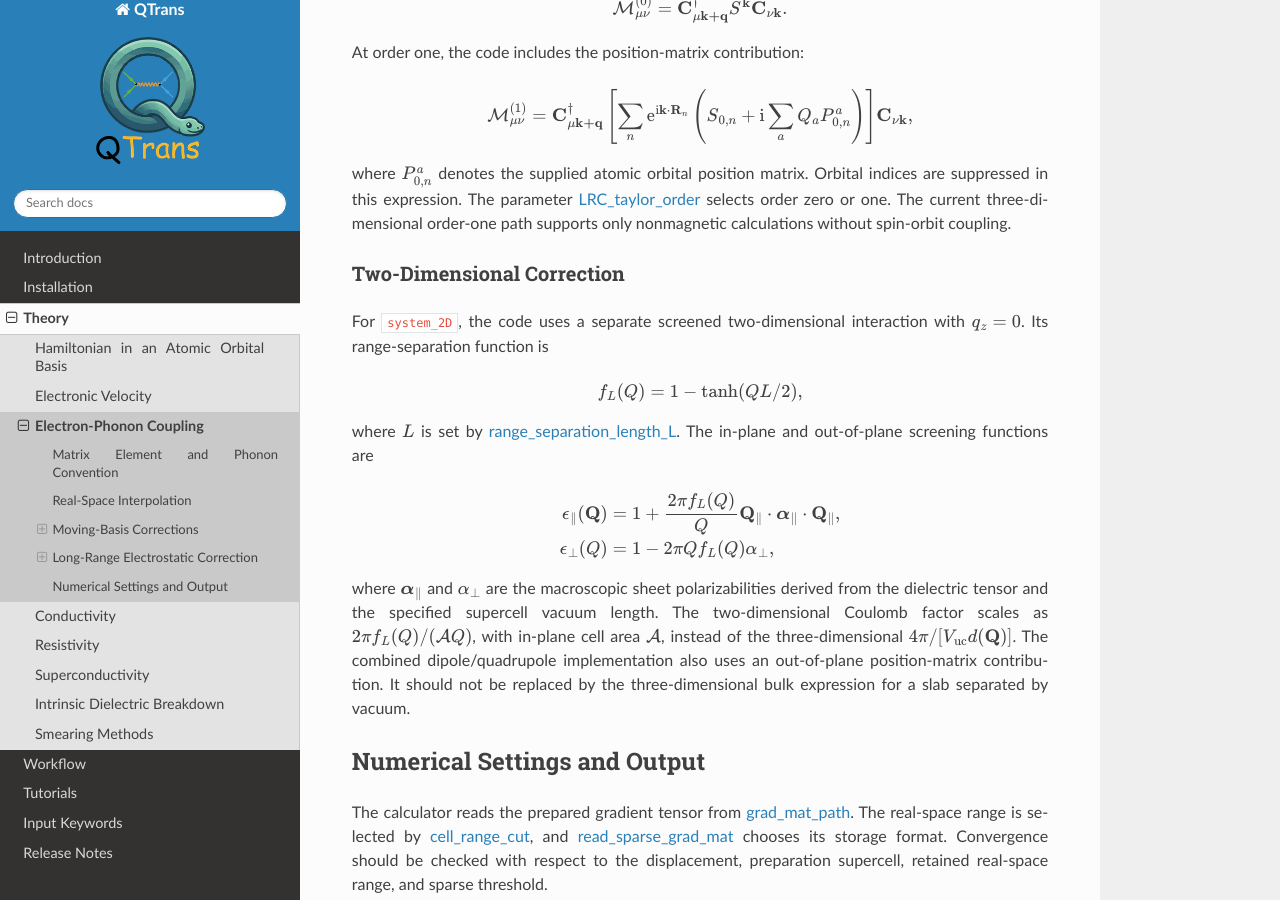
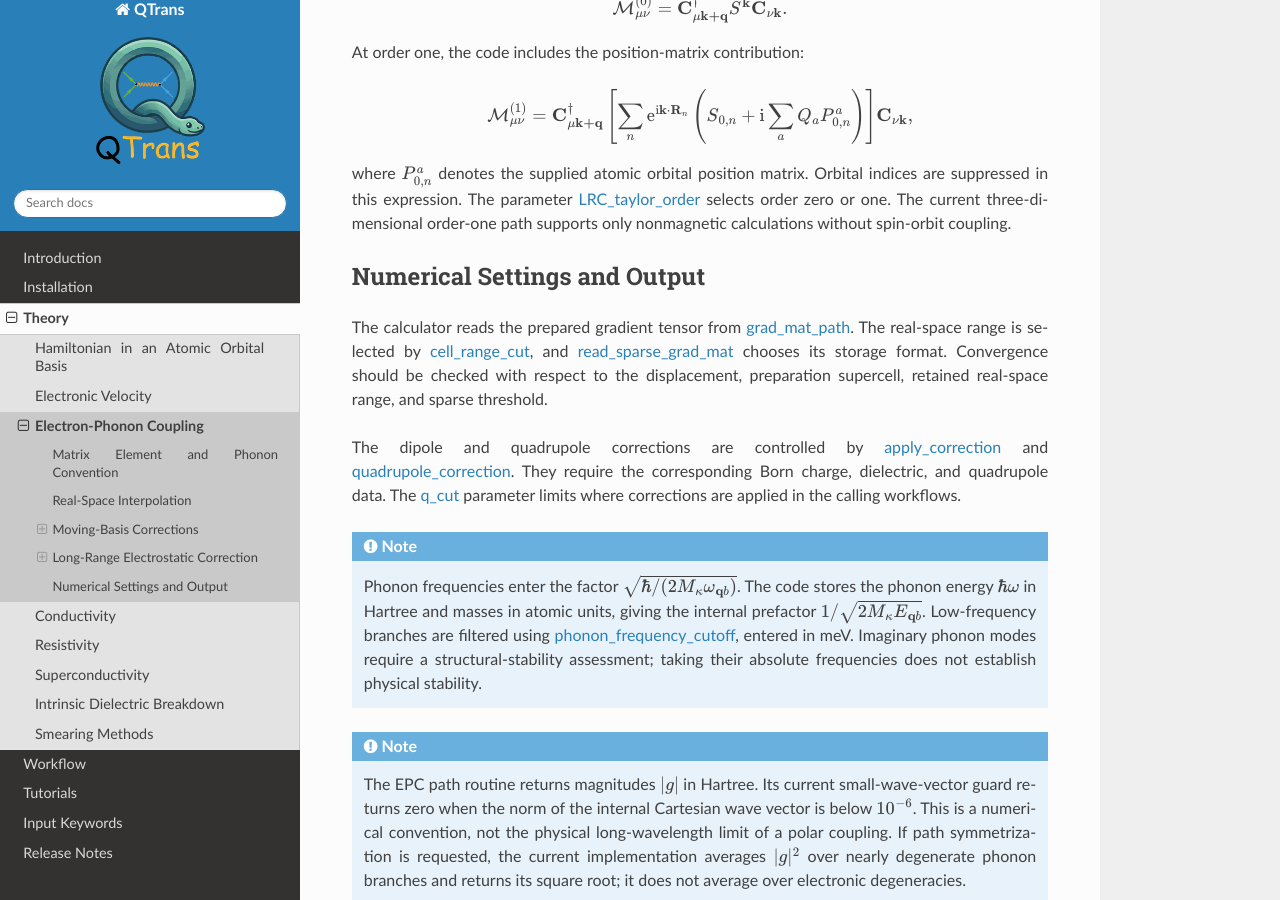
Before and after one commit to haozheli01/QTrans, a Sphinx documentation site: the page built from docs/source/theory/epc.rst, in a window 1280 px wide and 900 px high, scrolled down 3718 px. Built offline with Sphinx 7.4.7 and the Read the Docs theme 3.1.0, drawn with Linux system fonts in a browser that asks for light colours; cross-references to code outside the pages are shown as plain code.

Commit message:
删除二维长程修正参数和理论

```diff
--- a/docs/source/theory/epc.rst
+++ b/docs/source/theory/epc.rst
@@ -282,39 +282,6 @@ Orbital indices are suppressed in this expression. The parameter
 The current three-dimensional order-one path supports only nonmagnetic
 calculations without spin-orbit coupling.
 
-Two-Dimensional Correction
-^^^^^^^^^^^^^^^^^^^^^^^^^^
-
-For ``system_2D``, the code uses a separate screened two-dimensional
-interaction with :math:`q_z=0`. Its range-separation function is
-
-.. math::
-
-    f_L(Q)=1-\tanh(QL/2),
-
-where :math:`L` is set by
-:ref:`range_separation_length_L <cal_range_separation_length_L>`. The
-in-plane and out-of-plane screening functions are
-
-.. math::
-
-    \epsilon_\parallel(\mathbf Q)
-    &=1+\frac{2\pi f_L(Q)}{Q}
-    \mathbf Q_\parallel\cdot\boldsymbol\alpha_\parallel
-    \cdot\mathbf Q_\parallel, \\
-    \epsilon_\perp(Q)
-    &=1-2\pi Qf_L(Q)\alpha_\perp,
-
-where :math:`\boldsymbol\alpha_\parallel` and :math:`\alpha_\perp` are the
-macroscopic sheet polarizabilities derived from the dielectric tensor and
-the specified supercell vacuum length. The two-dimensional Coulomb factor
-scales as :math:`2\pi f_L(Q)/(\mathcal A Q)`, with in-plane cell area
-:math:`\mathcal A`, instead of the three-dimensional
-:math:`4\pi/[V_{\mathrm{uc}}d(\mathbf Q)]`. The combined dipole/quadrupole
-implementation also uses an out-of-plane position-matrix contribution.
-It should not be replaced by the three-dimensional bulk expression for a
-slab separated by vacuum.
-
 Numerical Settings and Output
 -----------------------------
 
```
Also changed, not shown: docs/source/keywords/calculator.rst (+26 -25 lines).
